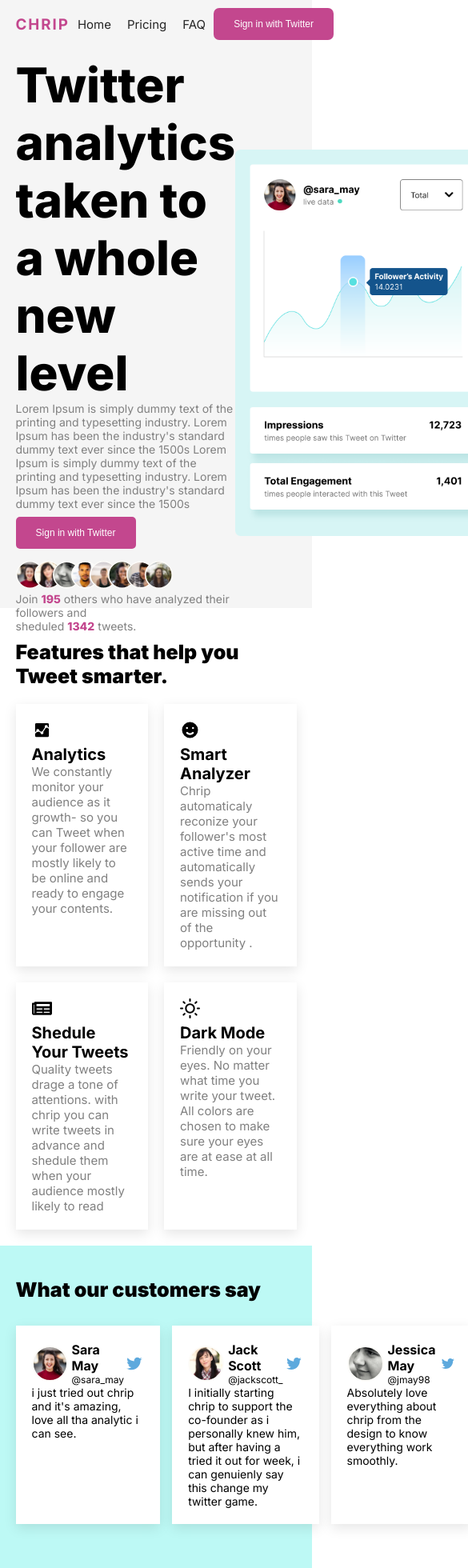
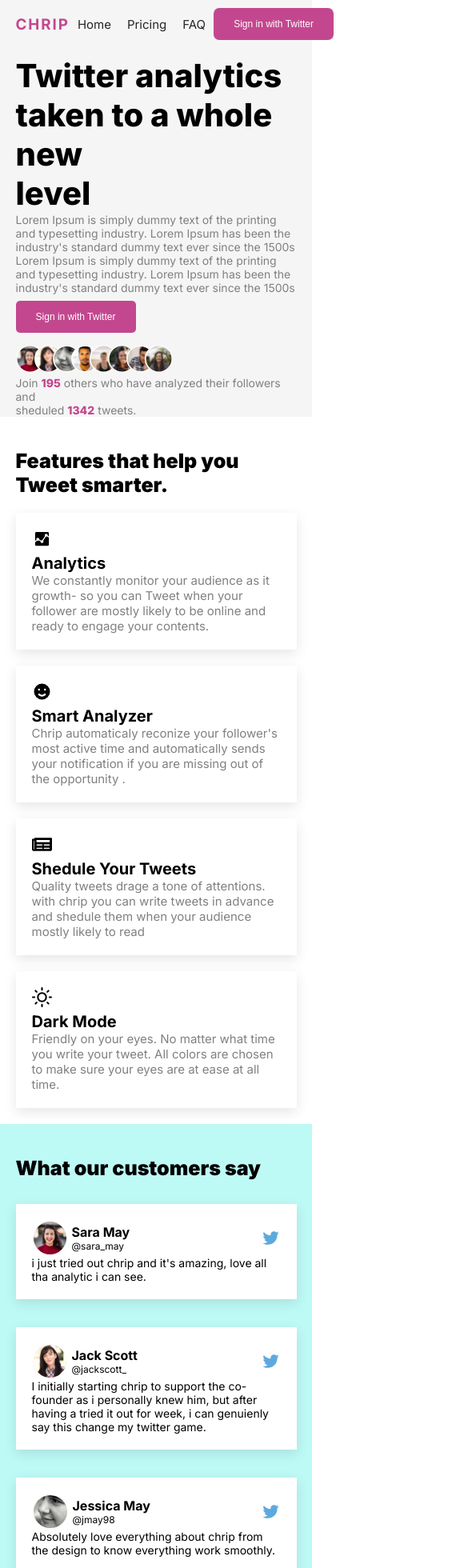
Before and after one commit to encode977/chrip-landingpage, a React (Create React App) app: page / in a window 390 px wide. Shown: the top 1960 px of the page at 80% size, 585 px wide, since content can reach past the window. Built offline with nearby package versions, Linux system fonts and the light colour scheme.

Commit message:
responsive added

```diff
--- a/src/App.scss
+++ b/src/App.scss
@@ -3,7 +3,6 @@
 
   .first {
     background: whitesmoke;
-    height: 90vh;
   }
   .app__body {
     width: 90%;
@@ -21,7 +20,6 @@
   .third {
     background-color: #bdf9f5;
     margin-top: 20px;
-    height: 50vh;
   }
 
   .fourth {
--- a/src/components/Features.js
+++ b/src/components/Features.js
@@ -1,12 +1,13 @@
-import React from "react";
+import React, { useState } from "react";
 import "./Features.scss";
 import Card from "./Card";
 import featuresData from "../handlers/FeaturesData";
 
 function Features() {
+  const [features, setFeatures] = useState(featuresData);
   return (
     <div className="features">
-      {featuresData.slice(0, 4).map((item) => (
+      {features.slice(0, 4).map((item) => (
         <Card
           key={item.id}
           title={item.title}
--- a/src/components/Features.scss
+++ b/src/components/Features.scss
@@ -4,3 +4,15 @@
   grid-template-columns: repeat(2, 1fr);
   grid-gap: 20px;
 }
+
+@media (max-width: 700px) {
+  .features {
+    grid-template-columns: repeat(2, 1fr);
+  }
+}
+
+@media (max-width: 500px) {
+  .features {
+    grid-template-columns: 1fr;
+  }
+}
--- a/src/pages/Banner.scss
+++ b/src/pages/Banner.scss
@@ -42,3 +42,12 @@
     width: 20rem;
   }
 }
+
+@media (max-width: 700px) {
+  h1 {
+    font-size: 40px !important;
+  }
+  .banner__right {
+    display: none;
+  }
+}
--- a/src/pages/Reviews.js
+++ b/src/pages/Reviews.js
@@ -1,12 +1,13 @@
-import React from "react";
+import React, { useState } from "react";
 import SingleReview from "../components/SingleReview";
 import "./Reviews.scss";
 import reviewData from "../handlers/ReviewsData";
 
 function Reviews() {
+  const [reviews, setReviews] = useState(reviewData);
   return (
     <div className="reviews">
-      {reviewData.slice(0, 3).map((item) => (
+      {reviews.slice(0, 3).map((item) => (
         <SingleReview
           key={item.id}
           image={item.image}
--- a/src/pages/Reviews.scss
+++ b/src/pages/Reviews.scss
@@ -4,3 +4,15 @@
   grid-template-columns: repeat(3, 1fr);
   grid-gap: 15px;
 }
+
+@media (max-width: 700px) {
+  .reviews {
+    grid-template-columns: 1fr;
+  }
+}
+
+@media (max-width: 500px) {
+  .reviews {
+    grid-template-columns: 1fr;
+  }
+}
```
